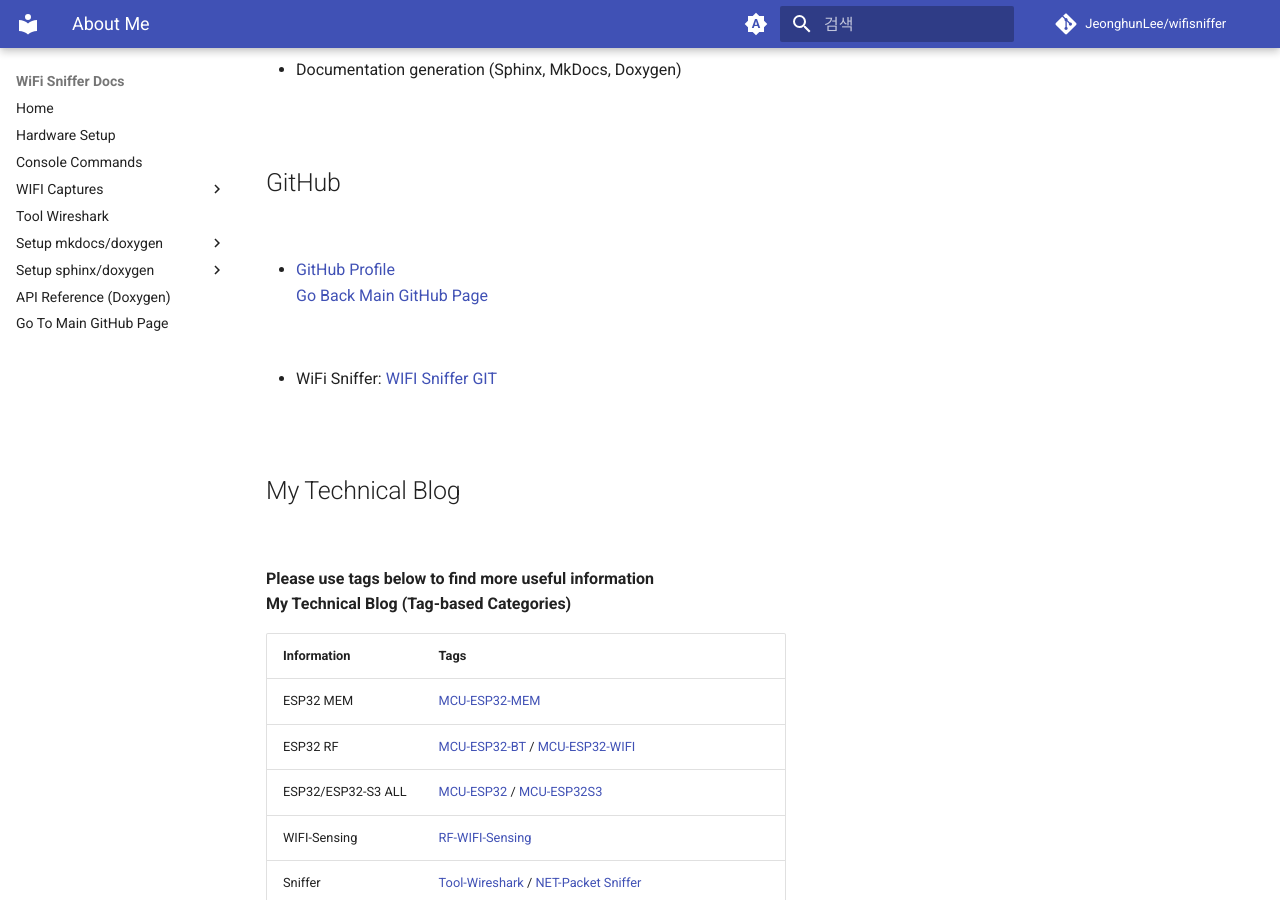
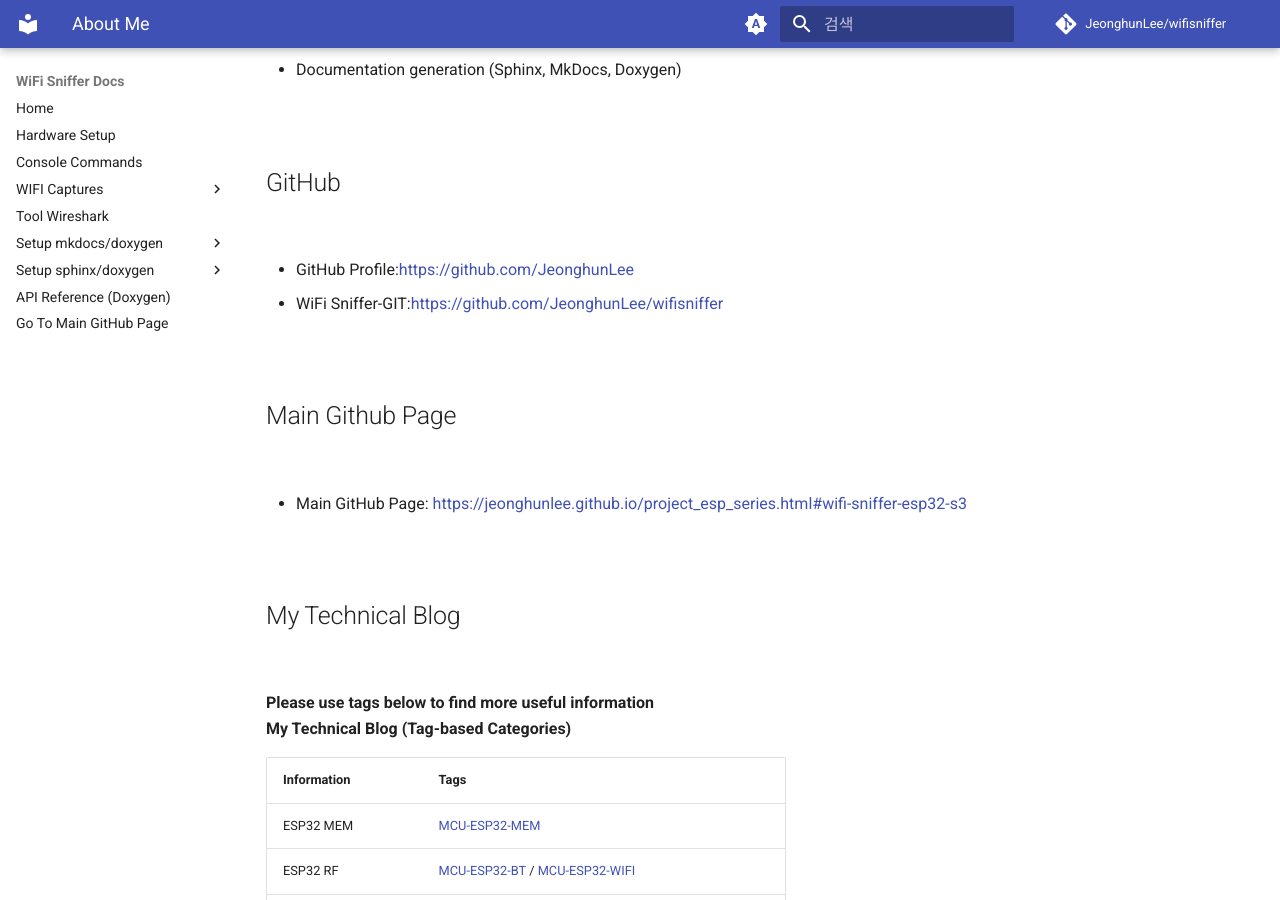
Before and after one commit to JeonghunLee/wifisniffer, an MkDocs documentation site: the page built from docs/about_me.md, in a window 1280 px wide and 900 px high, scrolled down 490 px. Built offline with MkDocs 1.6.1 and Material for MkDocs 9.7.7, drawn with Linux system fonts in a browser that asks for light colours; comment, search, counter and statistics services are not loaded.

Commit message:
update it

```diff
--- a/docs/about_me.md
+++ b/docs/about_me.md
@@ -27,16 +27,20 @@
 
 
 
-* [GitHub Profile](https://github.com/JeonghunLee)
-  [Go Back Main GitHub Page](https://jeonghunlee.github.io/project_esp_series.html#wifi-sniffer-esp32-s3)
+* GitHub Profile:https://github.com/JeonghunLee
+  * WiFi Sniffer-GIT:https://github.com/JeonghunLee/wifisniffer
 
 <br/>
 
-* WiFi Sniffer:
-  [WIFI Sniffer GIT](https://github.com/JeonghunLee/wifisniffer)
+
+## Main Github Page
 
 <br/>
 
+* Main GitHub Page: https://jeonghunlee.github.io/project_esp_series.html#wifi-sniffer-esp32-s3
+
+
+<br/>
 
 ## My Technical Blog
 
```
